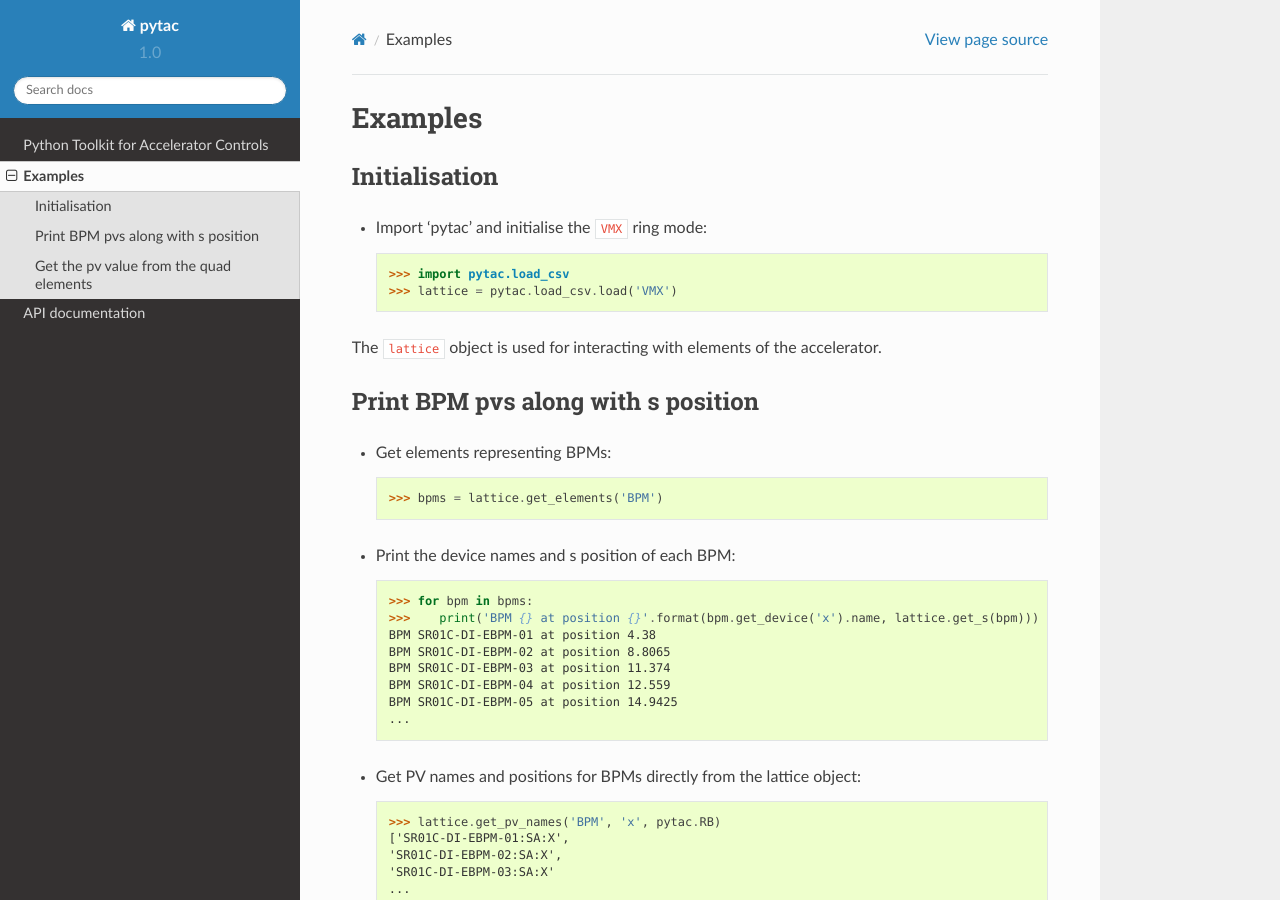
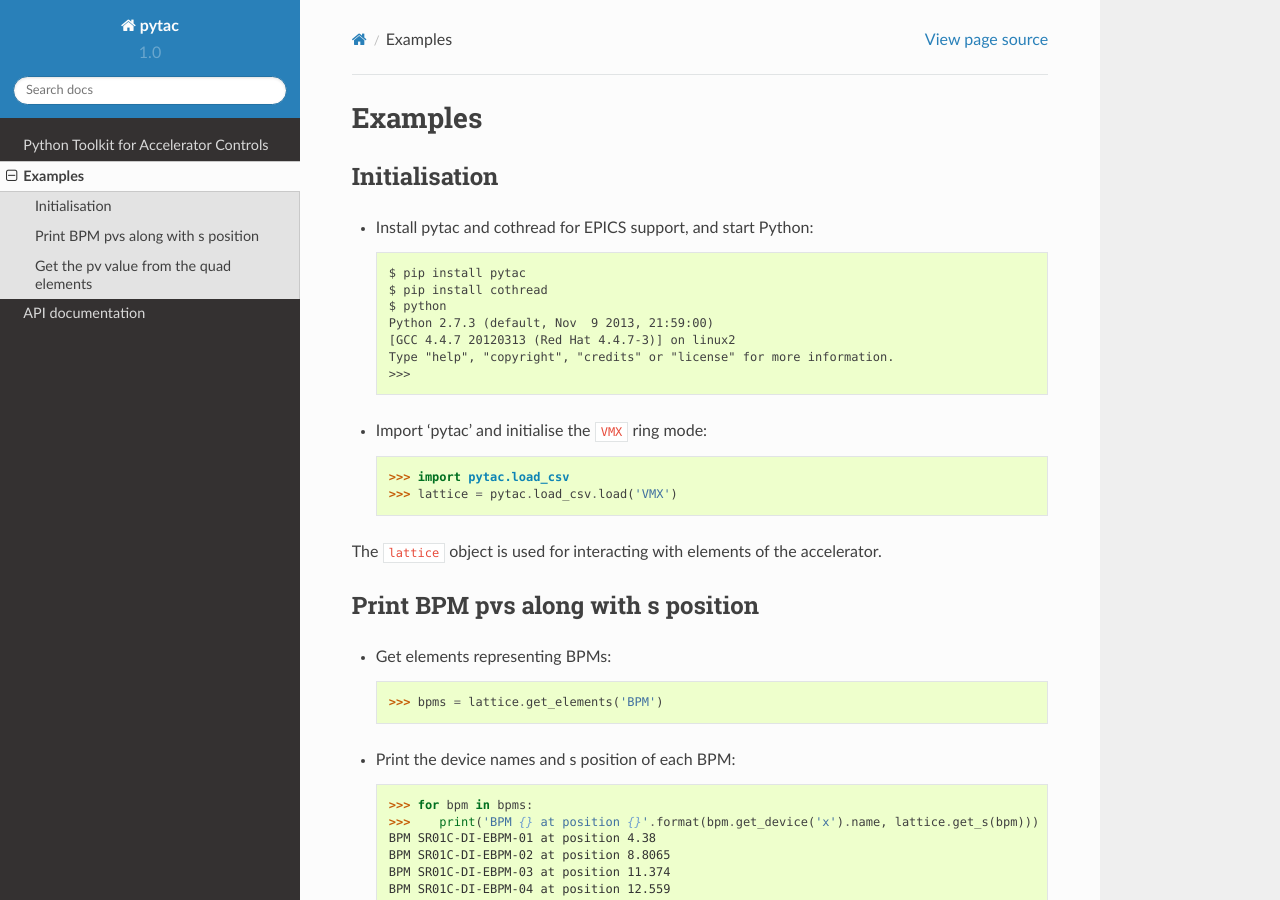
Before and after one commit to DiamondLightSource/pytac, a Sphinx documentation site: the page built from docs/examples.rst, in a window 1280 px wide and 900 px high. Built offline with Sphinx 7.4.7 and the Read the Docs theme 2.0.0, drawn with Linux system fonts in a browser that asks for light colours.

Commit message:
Add installation details to examples page.

```diff
--- a/docs/examples.rst
+++ b/docs/examples.rst
@@ -5,21 +5,31 @@
 Initialisation
 ~~~~~~~~~~~~~~
 
-- Import 'pytac' and initialise the ``VMX`` ring mode:
+- Install pytac and cothread for EPICS support, and start Python::
 
-     >>> import pytac.load_csv
-     >>> lattice = pytac.load_csv.load('VMX')
+    $ pip install pytac
+    $ pip install cothread
+    $ python
+    Python 2.7.3 (default, Nov  9 2013, 21:59:00)
+    [GCC 4.4.7 20120313 (Red Hat 4.4.7-3)] on linux2
+    Type "help", "copyright", "credits" or "license" for more information.
+    >>>
+
+- Import 'pytac' and initialise the ``VMX`` ring mode::
+
+    >>> import pytac.load_csv
+    >>> lattice = pytac.load_csv.load('VMX')
 
 The ``lattice`` object is used for interacting with elements of the accelerator.
 
 Print BPM pvs along with s position
 ~~~~~~~~~~~~~~~~~~~~~~~~~~~~~~~~~~~
 
-- Get elements representing BPMs:
+- Get elements representing BPMs::
 
     >>> bpms = lattice.get_elements('BPM')
 
-- Print the device names and s position of each BPM:
+- Print the device names and s position of each BPM::
 
     >>> for bpm in bpms:
     >>>    print('BPM {} at position {}'.format(bpm.get_device('x').name, lattice.get_s(bpm)))
@@ -30,7 +40,7 @@
     BPM SR01C-DI-EBPM-05 at position 14.9425
     ...
 
-- Get PV names and positions for BPMs directly from the lattice object:
+- Get PV names and positions for BPMs directly from the lattice object::
 
     >>> lattice.get_pv_names('BPM', 'x', pytac.RB)
     ['SR01C-DI-EBPM-01:SA:X',
@@ -51,7 +61,7 @@
 Get the pv value from the quad elements
 ~~~~~~~~~~~~~~~~~~~~~~~~~~~~~~~~~~~~~~~
 
-- Get the Quad elements and print their readback values on the b1 field:
+- Get the Quad elements and print their readback values on the b1 field::
 
     >>> quads = lattice.get_elements('QUAD')
     >>> for quad in quads:
@@ -63,7 +73,7 @@
 
 
 - Print the quad pv values on the b1 field using the lattice. This is more efficient
-  since it uses only one request to the control system:
+  since it uses only one request to the control system::
 
     >>> lattice.get_pv_values('QUAD', 'b1', pytac.RB)
     [71.32496643066406,
```
